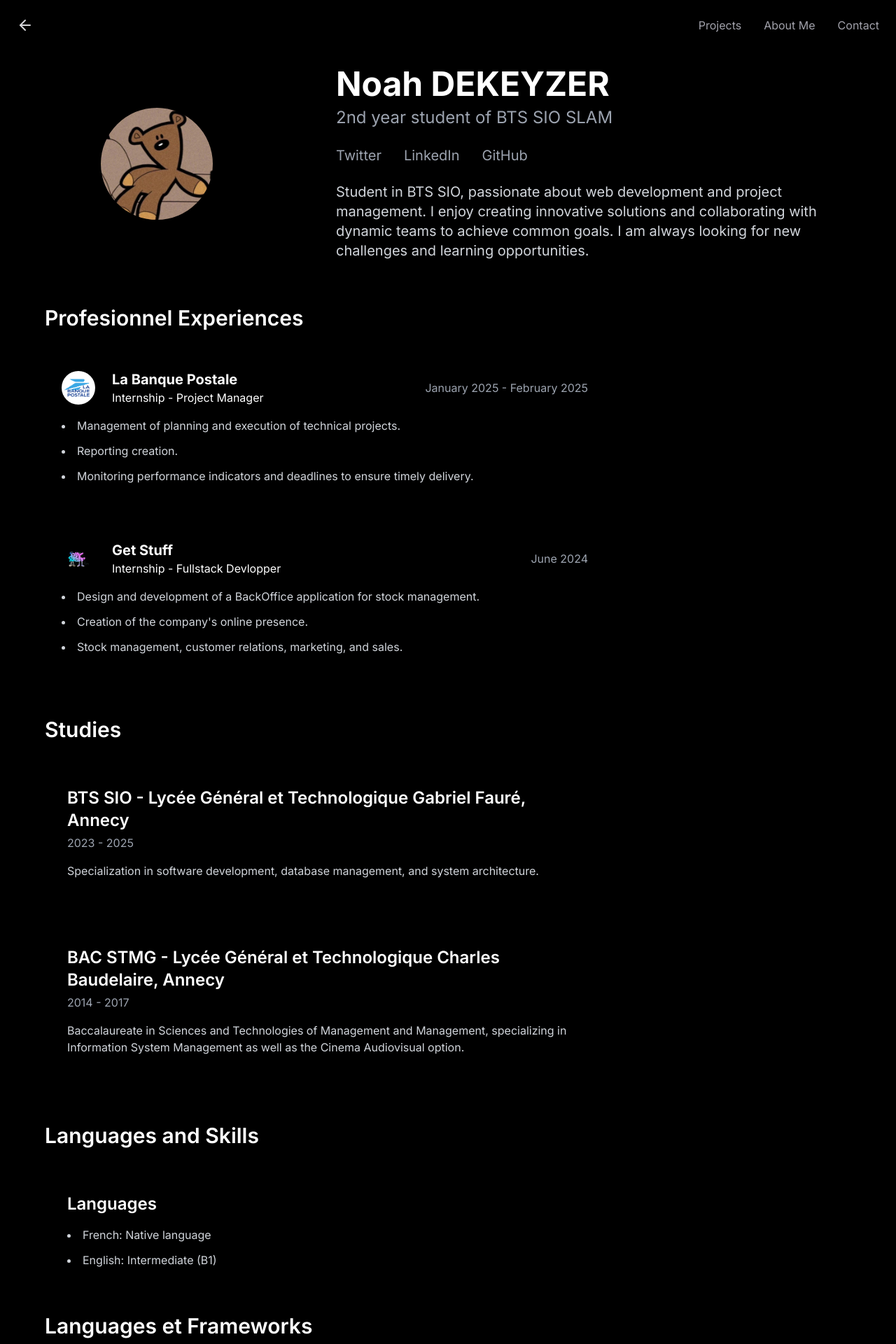
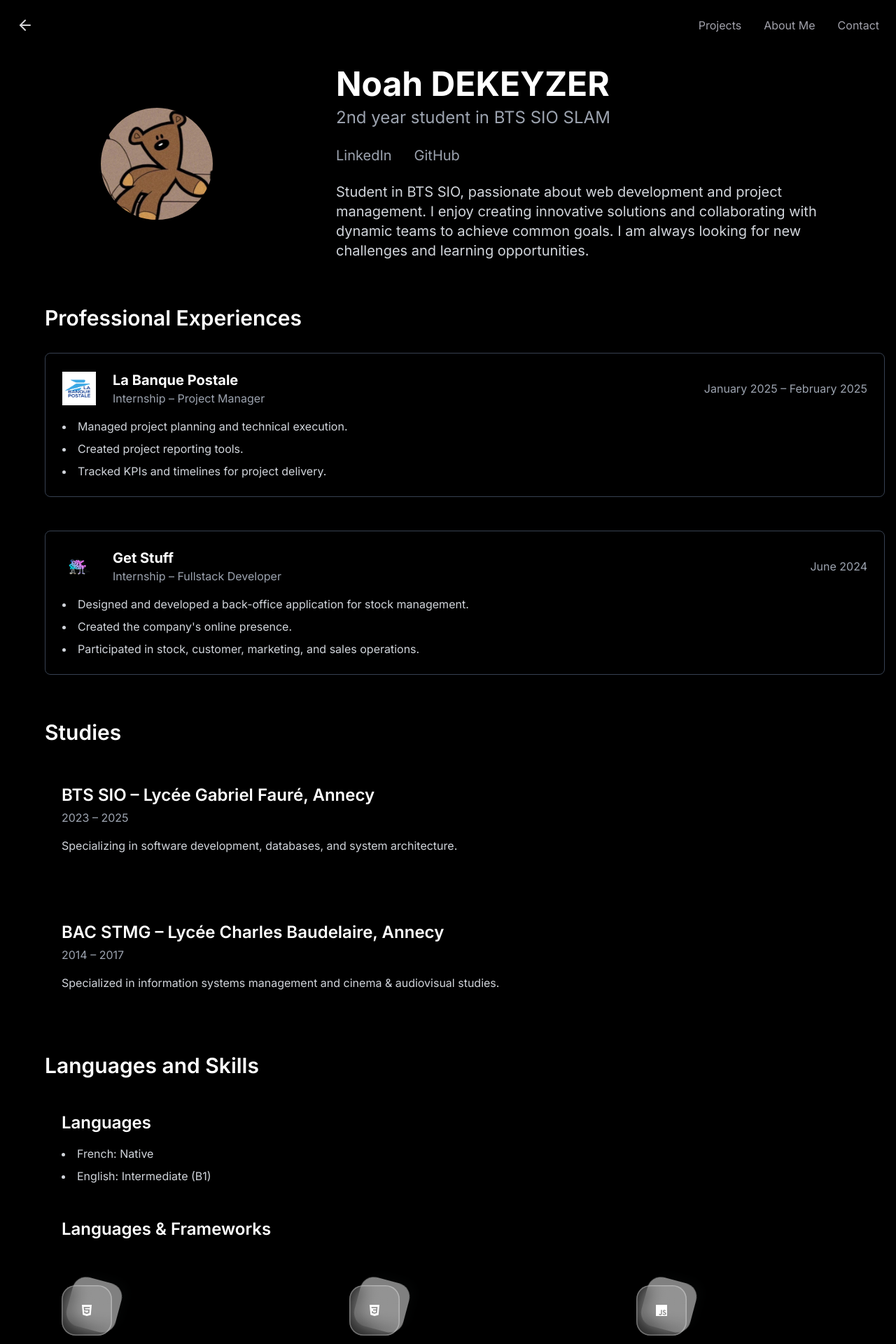
Before and after one commit to Nozito/portfolio-dev, a Next.js app: page /about in a window 1280 px wide. Shown: the top 1920 px of the page at 70% size. Built offline with nearby package versions, Linux system fonts and the light colour scheme; what tailwindcss-debug-screens would draw is missing.

Commit message:
Change somesthing in the about page

```diff
--- a/app/about/page.tsx
+++ b/app/about/page.tsx
@@ -1,62 +1,49 @@
-import { Metadata } from "next";
-import { Navigation } from "../components/nav";
-import { BiLogoVisualStudio, BiLogoBootstrap, BiLogoMicrosoft } from "react-icons/bi";
+'use client';
+
+import Image from 'next/image';
+import { Metadata } from 'next';
+import { Navigation } from '../components/nav';
+import { BiLogoVisualStudio, BiLogoBootstrap, BiLogoMicrosoft } from 'react-icons/bi';
 import {
-    SiJavascript,
-    SiReact,
-    SiHtml5,
-    SiCss3,
-    SiGit,
-    SiAndroidstudio,
-    SiFigma,
-    SiPostman,
-    SiTrello,
-    SiGithub,
-    SiPhpstorm,
-    SiPhp,
-    SiSymfony,
-    SiMysql,
-    SiTailwindcss,
-    SiAdobeaftereffects,
-    SiAdobepremierepro,
-    SiAdobeillustrator,
-    SiAdobephotoshop,
-    SiAdobexd,
-} from "react-icons/si";
-import GlassIcons from "../components/GlassIcons";
-
+    SiJavascript, SiHtml5, SiCss3, SiGit, SiAndroidstudio, SiFigma,
+    SiPostman, SiTrello, SiGithub, SiPhpstorm, SiPhp, SiSymfony, SiMysql,
+    SiTailwindcss, SiAdobeaftereffects, SiAdobepremierepro, SiAdobeillustrator,
+    SiAdobephotoshop, SiAdobexd,
+} from 'react-icons/si';
+import GlassIcons from '../components/GlassIcons';
+import Link from 'next/link';
 
 export const metadata: Metadata = {
-    title: "À propos de moi",
-    description: "Découvrez mon parcours, mes expériences et mes passions.",
+    title: 'À propos de moi',
+    description: 'Découvrez mon parcours, mes expériences et mes passions.',
 };
 
 const languageItems = [
-    { icon: <SiHtml5 />, color: "grey", label: "HTML" },
-    { icon: <SiCss3 />, color: "grey", label: "CSS" },
-    { icon: <SiJavascript />, color: "grey", label: "JavaScript" },
-    { icon: <SiGit />, color: "grey", label: "Git" },
-    { icon: <BiLogoBootstrap />, color: "grey", label: "Bootstrap" },
-    { icon: <SiTailwindcss />, color: "grey", label: "Tailwind CSS" },
-    { icon: <SiPhp />, color: "grey", label: "PHP" },
-    { icon: <SiSymfony />, color: "grey", label: "Symfony" },
-    { icon: <SiMysql />, color: "gray", label: "MySQL" },
+    { icon: <SiHtml5 />, color: 'grey', label: 'HTML' },
+    { icon: <SiCss3 />, color: 'grey', label: 'CSS' },
+    { icon: <SiJavascript />, color: 'grey', label: 'JavaScript' },
+    { icon: <SiGit />, color: 'grey', label: 'Git' },
+    { icon: <BiLogoBootstrap />, color: 'grey', label: 'Bootstrap' },
+    { icon: <SiTailwindcss />, color: 'grey', label: 'Tailwind CSS' },
+    { icon: <SiPhp />, color: 'grey', label: 'PHP' },
+    { icon: <SiSymfony />, color: 'grey', label: 'Symfony' },
+    { icon: <SiMysql />, color: 'gray', label: 'MySQL' },
 ];
 
 const toolsItems = [
-    { icon: <BiLogoVisualStudio />, color: "grey", label: "Visual Studio" },
-    { icon: <SiPhpstorm />, color: "grey", label: "PhpStorm" },
-    { icon: <SiGithub />, color: "grey", label: "GitHub" },
-    { icon: <SiAndroidstudio />, color: "grey", label: "Android Studio" },
-    { icon: <SiFigma />, color: "grey", label: "Figma" },
-    { icon: <SiPostman />, color: "grey", label: "Postman" },
-    { icon: <SiTrello />, color: "grey", label: "Trello" },
-    { icon: <SiAdobeaftereffects />, color: "grey", label: "After Effects" },
-    { icon: <SiAdobepremierepro />, color: "grey", label: "Premiere Pro" },
-    { icon: <SiAdobeillustrator />, color: "grey", label: "Illustrator" },
-    { icon: <SiAdobephotoshop />, color: "grey", label: "Photoshop" },
-    { icon: <SiAdobexd />, color: "grey", label: "Adobe XD" },
-    { icon: <BiLogoMicrosoft />, color: "grey", label: "Suite Microsoft" },
+    { icon: <BiLogoVisualStudio />, color: 'grey', label: 'Visual Studio' },
+    { icon: <SiPhpstorm />, color: 'grey', label: 'PhpStorm' },
+    { icon: <SiGithub />, color: 'grey', label: 'GitHub' },
+    { icon: <SiAndroidstudio />, color: 'grey', label: 'Android Studio' },
+    { icon: <SiFigma />, color: 'grey', label: 'Figma' },
+    { icon: <SiPostman />, color: 'grey', label: 'Postman' },
+    { icon: <SiTrello />, color: 'grey', label: 'Trello' },
+    { icon: <SiAdobeaftereffects />, color: 'grey', label: 'After Effects' },
+    { icon: <SiAdobepremierepro />, color: 'grey', label: 'Premiere Pro' },
+    { icon: <SiAdobeillustrator />, color: 'grey', label: 'Illustrator' },
+    { icon: <SiAdobephotoshop />, color: 'grey', label: 'Photoshop' },
+    { icon: <SiAdobexd />, color: 'grey', label: 'Adobe XD' },
+    { icon: <BiLogoMicrosoft />, color: 'grey', label: 'Suite Microsoft' },
 ];
 
 export default function AboutPage() {
@@ -67,154 +54,143 @@ export default function AboutPage() {
                 {/* Hero Section */}
                 <header className="flex flex-col lg:flex-row items-center justify-between space-y-8 lg:space-y-0">
                     <div className="flex justify-center w-full lg:w-1/3">
-                        {/* Profile Image */}
                         <div className="relative w-40 h-40 rounded-full overflow-hidden">
-                            <img
+                            <Image
                                 src="/noah.jpeg"
                                 alt="Mon portrait"
-                                className="object-cover w-full h-full"
+                                layout="fill"
+                                objectFit="cover"
+                                priority
                             />
                         </div>
                     </div>
                     <div className="lg:w-2/3 lg:pl-12 text-center lg:text-left">
-                        {/* Name and Title */}
                         <h1 className="text-4xl sm:text-5xl font-bold text-white">Noah DEKEYZER</h1>
-                        <p className="text-xl sm:text-2xl text-gray-400 mt-2">2nd year student of BTS SIO SLAM</p>
-                        {/* Social Media Links */}
+                        <p className="text-xl sm:text-2xl text-gray-400 mt-2">2nd year student in BTS SIO SLAM</p>
+
                         <div className="flex space-x-8 mt-6 justify-center lg:justify-start">
-                            <a
-                                href="https://twitter.com"
-                                target="_blank"
-                                rel="noopener noreferrer"
-                                className="text-gray-400 hover:text-grey-400 transition-colors text-lg sm:text-xl"
-                            >
-                                Twitter
-                            </a>
-                            <a
+                            <Link
                                 href="https://linkedin.com"
                                 target="_blank"
-                                rel="noopener noreferrer"
-                                className="text-gray-400 hover:text-grey-600 transition-colors text-lg sm:text-xl"
+                                className="text-gray-400 hover:text-gray-600 transition-colors text-lg sm:text-xl"
                             >
                                 LinkedIn
-                            </a>
-                            <a
+                            </Link>
+                            <Link
                                 href="https://github.com"
                                 target="_blank"
-                                rel="noopener noreferrer"
                                 className="text-gray-400 hover:text-gray-500 transition-colors text-lg sm:text-xl"
                             >
                                 GitHub
-                            </a>
+                            </Link>
                         </div>
 
-                        {/* Short description */}
                         <p className="mt-6 text-lg sm:text-xl text-gray-300 max-w-3xl mx-auto lg:mx-0">
-                            Student in BTS SIO, passionate about web development and project management. I enjoy creating innovative solutions and collaborating with dynamic teams to achieve common goals.
-                            I am always looking for new challenges and learning opportunities.
+                            Student in BTS SIO, passionate about web development and project management. I enjoy creating innovative solutions and collaborating with dynamic teams to achieve common goals. I am always looking for new challenges and learning opportunities.
                         </p>
                     </div>
                 </header>
 
-                {/* Work Experience Section */}
-                <section className="mt-16 flex flex-col lg:flex-row lg:w-full lg:pl-12 lg:text-left">
-                    <div className="space-y-8 w-full lg:w-2/3">
-                        <h2 className="text-3xl font-semibold text-white">Profesionnel Experiences</h2>
+                {/* Experience Section */}
+                <section className="mt-16 lg:pl-12">
+                    <h2 className="text-3xl font-semibold mb-8">Professional Experiences</h2>
 
-                        {/* Expérience 1 */}
-                        <div className="p-6">
+                    <div className="space-y-12">
+                        <div className="p-6 border border-gray-700 rounded-lg">
                             <div className="flex items-center justify-between">
                                 <div className="flex items-center space-x-6">
-                                    <div className="w-12 h-12 rounded-full overflow-hidden">
-                                        <img
+                                    <div className="w-12 h-12 relative">
+                                        <Image
                                             src="/logo-lbp.png"
                                             alt="La Banque Postale"
-                                            className="object-contain w-full h-full"
+                                            layout="fill"
+                                            objectFit="contain"
                                         />
                                     </div>
                                     <div>
-                                        <h3 className="text-xl font-bold text-white">La Banque Postale</h3>
-                                        <p className="text-grey-400">Internship - Project Manager</p>
+                                        <h3 className="text-xl font-bold">La Banque Postale</h3>
+                                        <p className="text-gray-400">Internship – Project Manager</p>
                                     </div>
                                 </div>
-                                <p className="text-gray-400">January 2025 - February 2025</p>
+                                <p className="text-gray-400">January 2025 – February 2025</p>
                             </div>
-                            <ul className="list-disc list-inside space-y-3 mt-4 text-gray-300">
-                                <li>Management of planning and execution of technical projects.</li>
-                                <li>Reporting creation.</li>
-                                <li>Monitoring performance indicators and deadlines to ensure timely delivery.</li>
+                            <ul className="list-disc list-inside mt-4 text-gray-300 space-y-2">
+                                <li>Managed project planning and technical execution.</li>
+                                <li>Created project reporting tools.</li>
+                                <li>Tracked KPIs and timelines for project delivery.</li>
                             </ul>
                         </div>
 
-                        {/* Expérience 2 */}
-                        <div className="p-6">
+                        <div className="p-6 border border-gray-700 rounded-lg">
                             <div className="flex items-center justify-between">
                                 <div className="flex items-center space-x-6">
-                                    <div className="w-12 h-12 rounded-full overflow-hidden">
-                                        <img
-                                            src="logo-gts.png"
-                                            alt="Logo GET STUFF"
-                                            className="object-contain w-full h-full"
+                                    <div className="w-12 h-12 relative">
+                                        <Image
+                                            src="/logo-gts.png"
+                                            alt="Get Stuff"
+                                            layout="fill"
+                                            objectFit="contain"
                                         />
                                     </div>
                                     <div>
-                                        <h3 className="text-xl font-bold text-white">Get Stuff</h3>
-                                        <p className="text-grey-400"> Internship - Fullstack Devlopper</p>
+                                        <h3 className="text-xl font-bold">Get Stuff</h3>
+                                        <p className="text-gray-400">Internship – Fullstack Developer</p>
                                     </div>
                                 </div>
                                 <p className="text-gray-400">June 2024</p>
                             </div>
-                            <ul className="list-disc list-inside space-y-3 mt-4 text-gray-300">
-                                <li>Design and development of a BackOffice application for stock management.</li>
-                                <li>Creation of the company's online presence.</li>
-                                <li>Stock management, customer relations, marketing, and sales.</li>
+                            <ul className="list-disc list-inside mt-4 text-gray-300 space-y-2">
+                                <li>Designed and developed a back-office application for stock management.</li>
+                                <li>Created the company's online presence.</li>
+                                <li>Participated in stock, customer, marketing, and sales operations.</li>
                             </ul>
                         </div>
                     </div>
                 </section>
 
                 {/* Studies Section */}
-                <section className="mt-16 flex flex-col lg:flex-row lg:w-full lg:pl-12 lg:text-left">
-                    <div className="space-y-8 w-full lg:w-2/3">
-                        <h2 className="text-3xl font-semibold text-white">Studies</h2>
-                        <div className="p-8">
-                            <h3 className="text-2xl font-semibold text-white">BTS SIO - Lycée Général et Technologique Gabriel Fauré, Annecy</h3>
-                            <p className="text-gray-400 mt-1">2023 - 2025</p>
+                <section className="mt-16 lg:pl-12">
+                    <h2 className="text-3xl font-semibold mb-8">Studies</h2>
+
+                    <div className="space-y-12">
+                        <div className="p-6">
+                            <h3 className="text-2xl font-semibold">BTS SIO – Lycée Gabriel Fauré, Annecy</h3>
+                            <p className="text-gray-400 mt-1">2023 – 2025</p>
                             <p className="text-gray-300 mt-4">
-                                Specialization in software development, database management, and system architecture.
+                                Specializing in software development, databases, and system architecture.
                             </p>
                         </div>
 
-                        <div className="p-8">
-                            <h3 className="text-2xl font-semibold text-white">BAC STMG - Lycée Général et Technologique Charles Baudelaire, Annecy</h3>
-                            <p className="text-gray-400 mt-1">2014 - 2017</p>
+                        <div className="p-6">
+                            <h3 className="text-2xl font-semibold">BAC STMG – Lycée Charles Baudelaire, Annecy</h3>
+                            <p className="text-gray-400 mt-1">2014 – 2017</p>
                             <p className="text-gray-300 mt-4">
-                                Baccalaureate in Sciences and Technologies of Management and Management, specializing in Information System Management as well as
-                                the Cinema Audiovisual option.
+                                Specialized in information systems management and cinema & audiovisual studies.
                             </p>
                         </div>
                     </div>
                 </section>
 
-                <section className="mt-16 flex flex-col lg:flex-row lg:w-full lg:pl-12 lg:text-left">
-                    <div className="space-y-8 w-full lg:w-2/3">
-                        <h2 className="text-3xl font-semibold text-white">Languages and Skills</h2>
-                        <div className="p-8">
-                            <h3 className="text-2xl font-semibold text-white">Languages</h3>
-                            <ul className="list-disc list-inside space-y-3 mt-4 text-gray-300">
-                                <li>French: Native language</li>
+                {/* Skills Section */}
+                <section className="mt-16 lg:pl-12">
+                    <h2 className="text-3xl font-semibold text-white mb-6">Languages and Skills</h2>
+
+                    <div className="p-6">
+                        <h3 className="text-2xl font-semibold">Languages</h3>
+                        <ul className="list-disc list-inside mt-4 text-gray-300 space-y-2">
+                            <li>French: Native</li>
                             <li>English: Intermediate (B1)</li>
                         </ul>
                     </div>
 
-                        <div>
-                            <h2 className="text-3xl font-semibold text-white mb-6">Languages et Frameworks</h2>
+                    <div className="p-6">
+                        <h3 className="text-2xl font-semibold mb-4">Languages & Frameworks</h3>
                         <GlassIcons items={languageItems} />
                     </div>
-                        <div>
-                            <h2 className="text-3xl font-semibold text-white mb-6">Tools and Applications</h2>
+
+                    <div className="p-6">
+                        <h3 className="text-2xl font-semibold mb-4">Tools & Applications</h3>
                         <GlassIcons items={toolsItems} />
-                        </div>
                     </div>
                 </section>
             </main>
```
Lines whose indentation alone changed are shown as unchanged.
